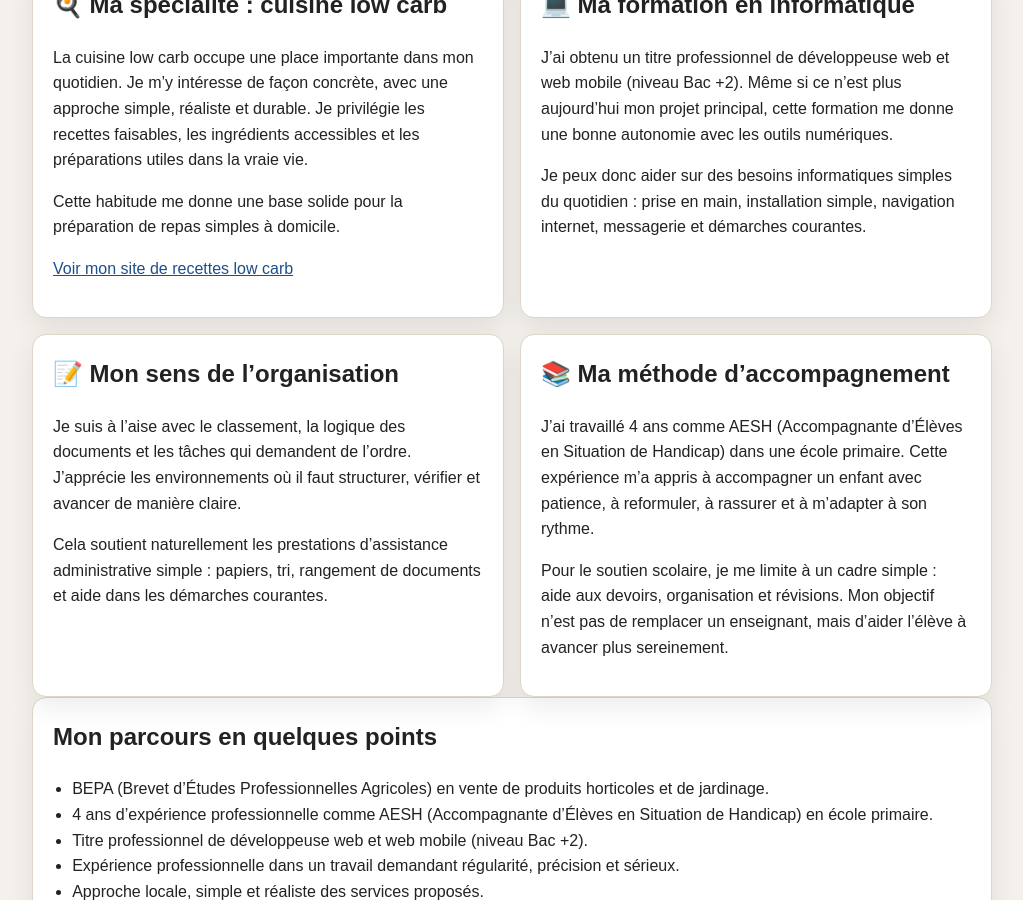
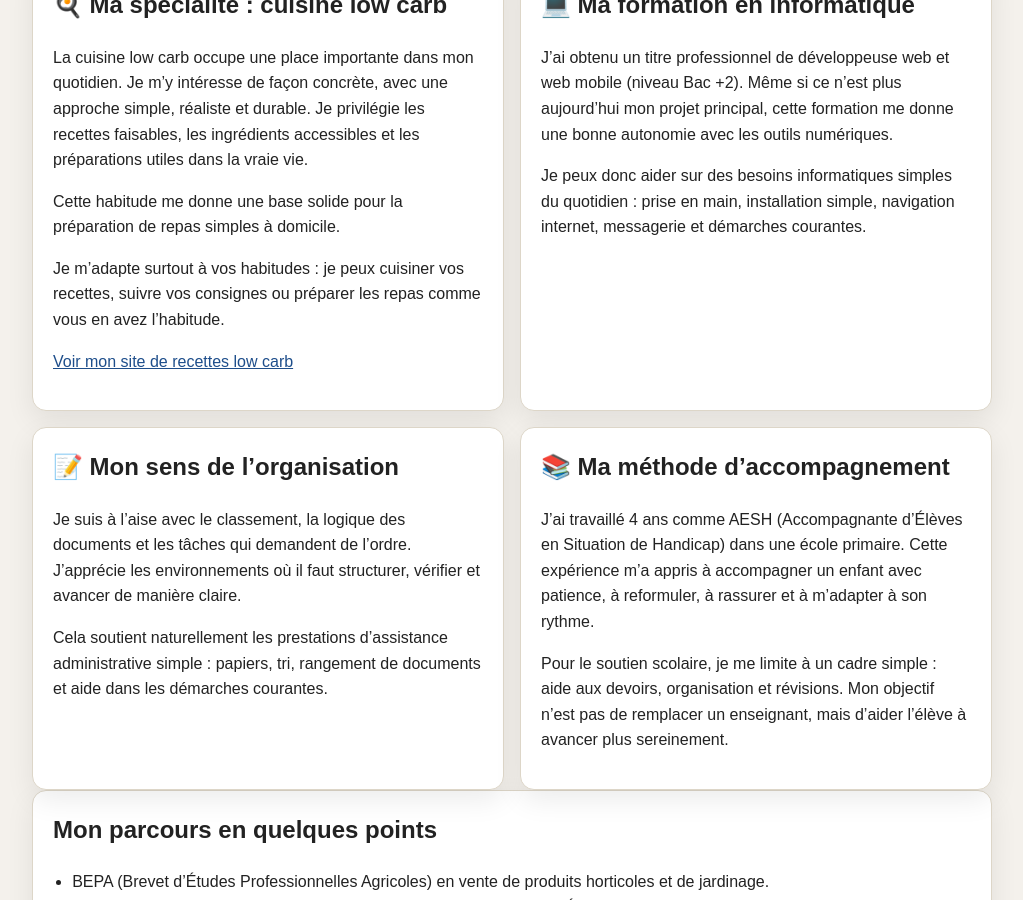
Before and after one commit to Laurie-services/laurie-services.github.io, a Jekyll site: the page built from a-propos.html, in a window 1280 px wide and 900 px high, scrolled down 1205 px. Shown: the whole window, without its empty margins (128-1151 px from the left). Built offline with Jekyll 4.4.1, drawn with Linux system fonts in a browser that asks for light colours.

Commit message:
correction a propos cuisine

```diff
--- a/a-propos.html
+++ b/a-propos.html
@@ -60,6 +60,7 @@ description: "Présentation de Laurie, de son parcours et des compétences qui s
     </p>
   </article>
 
+
 <article class="card" id="cuisine">
   <h2>🍳 Ma spécialité : cuisine low carb</h2>
   <p>
@@ -69,6 +70,9 @@ description: "Présentation de Laurie, de son parcours et des compétences qui s
   </p>
   <p>
     Cette habitude me donne une base solide pour la préparation de repas simples à domicile.
+  </p>
+  <p>
+    Je m’adapte surtout à vos habitudes : je peux cuisiner vos recettes, suivre vos consignes ou préparer les repas comme vous en avez l’habitude.
   </p>
   <p>
     <a href="https://laurie-boissay.github.io" target="_blank" rel="noopener noreferrer">Voir mon site de recettes low carb</a>
```
Lines whose indentation alone changed are shown as unchanged.
